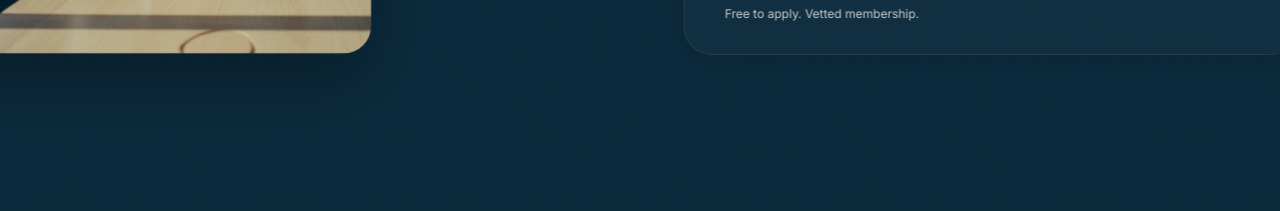
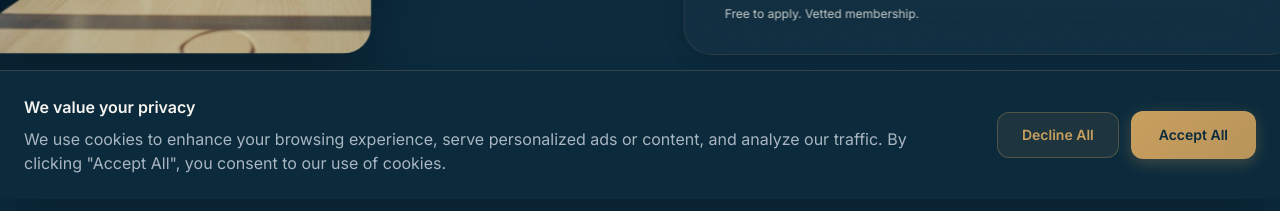
Before and after one commit to kihiu254/Strategic-Pathways, a React (Vite) app: page / in a window 1280 px wide. Shown: the part 601-812 px from the top of the page. Built offline with nearby package versions, Linux system fonts and the light colour scheme; no server answers; the HTML template or start-up script is replaced by a standard one.

Commit message:
feat: implement Google Analytics with Consent Mode and Cookie Banner

```diff
--- a/index.html
+++ b/index.html
@@ -1,22 +1,28 @@
 <!DOCTYPE html>
 <html lang="en">
   <head>
+    <!-- Google tag (gtag.js) -->
+    <script async src="https://www.googletagmanager.com/gtag/js?id=G-L3VJ7LDEDF"></script>
+    <script>
+      window.dataLayer = window.dataLayer || [];
+      function gtag(){dataLayer.push(arguments);}
+
+      // Default Consent Mode setup
+      gtag('consent', 'default', {
+        'analytics_storage': 'denied',
+        'ad_storage': 'denied',
+        'wait_for_update': 500
+      });
+
+      gtag('js', new Date());
+      gtag('config', 'G-L3VJ7LDEDF');
+    </script>
     <meta charset="UTF-8" />
     <meta name="viewport" content="width=device-width, initial-scale=1.0, maximum-scale=1.0, user-scalable=0" />
     <meta name="description" content="Strategic Pathways is a Kenya-based digital platform designed to mobilise study-abroad returnees and diaspora professionals into locally impactful projects, ventures, and consultancy engagements." />
     <meta name="keywords" content="Kenya talent network, diaspora professionals, study-abroad returnees, brain circulation, venture building, local economic growth, capacity building, cross-functional teams, Kenyan diaspora, talent execution platform, brain drain solutions, African professionals, NGO partnerships" />
     <title>Strategic Pathways | Where Global Skills Come Full Circle</title>
     <link rel="icon" type="image/jpeg" href="/logo.jpg" />
-
-    <!-- Google tag (gtag.js) -->
-    <script async src="https://www.googletagmanager.com/gtag/js?id=G-L3VJ7LDEDF"></script>
-    <script>
-      window.dataLayer = window.dataLayer || [];
-      function gtag(){dataLayer.push(arguments);}
-      gtag('js', new Date());
-
-      gtag('config', 'G-L3VJ7LDEDF');
-    </script>
   </head>
   <body>
     <div id="root"></div>
--- a/src/App.tsx
+++ b/src/App.tsx
@@ -19,6 +19,7 @@ import AuthLayout from './sections/auth/AuthLayout';
 import AnimatedCursor from './components/ui/AnimatedCursor';
 import SEO from './components/SEO';
 import { Analytics } from '@vercel/analytics/react';
+import { CookieBanner } from './components/CookieBanner';
 
 // Lazy-loaded Pages
 const AdminDashboard = lazy(() => import('./sections/AdminDashboard'));
@@ -194,6 +195,7 @@ function App() {
         <MainLayout />
       </Router>
       <Analytics />
+      <CookieBanner />
     </HelmetProvider>
   );
 }
--- /dev/null
+++ b/src/components/CookieBanner.tsx
@@ -0,0 +1,72 @@
+import { useState, useEffect } from 'react';
+
+declare global {
+  interface Window {
+    gtag?: (...args: any[]) => void;
+  }
+}
+
+export const CookieBanner = () => {
+  const [isVisible, setIsVisible] = useState(false);
+
+  useEffect(() => {
+    // Check if user has already set preferences
+    const consentState = localStorage.getItem('cookie_consent');
+    if (!consentState) {
+      setIsVisible(true);
+    } else {
+      // If already granted in a previous session, inform Google Analytics
+      if (consentState === 'granted') {
+        updateConsent(true);
+      }
+    }
+  }, []);
+
+  const updateConsent = (granted: boolean) => {
+    if (window.gtag) {
+      window.gtag('consent', 'update', {
+        analytics_storage: granted ? 'granted' : 'denied',
+        ad_storage: granted ? 'granted' : 'denied'
+      });
+    }
+  };
+
+  const handleAcceptAll = () => {
+    localStorage.setItem('cookie_consent', 'granted');
+    updateConsent(true);
+    setIsVisible(false);
+  };
+
+  const handleDeclineAll = () => {
+    localStorage.setItem('cookie_consent', 'denied');
+    updateConsent(false);
+    setIsVisible(false);
+  };
+
+  if (!isVisible) return null;
+
+  return (
+    <div className="fixed bottom-0 left-0 right-0 z-[9999] p-4 sm:p-6 bg-[var(--bg-primary)] border-t border-[var(--sp-accent)]/20 shadow-2xl flex flex-col sm:flex-row items-center justify-between gap-4">
+      <div className="flex-1 max-w-4xl text-sm sm:text-base text-[var(--text-primary)]">
+        <p className="mb-2 font-semibold">We value your privacy</p>
+        <p className="text-[var(--text-secondary)]">
+          We use cookies to enhance your browsing experience, serve personalized ads or content, and analyze our traffic. By clicking "Accept All", you consent to our use of cookies.
+        </p>
+      </div>
+      <div className="flex shrink-0 items-center justify-end gap-3 w-full sm:w-auto">
+        <button
+          onClick={handleDeclineAll}
+          className="sp-btn-glass text-sm flex-1 sm:flex-none whitespace-nowrap"
+        >
+          Decline All
+        </button>
+        <button
+          onClick={handleAcceptAll}
+          className="sp-btn-primary text-sm flex-1 sm:flex-none whitespace-nowrap"
+        >
+          Accept All
+        </button>
+      </div>
+    </div>
+  );
+};
```
